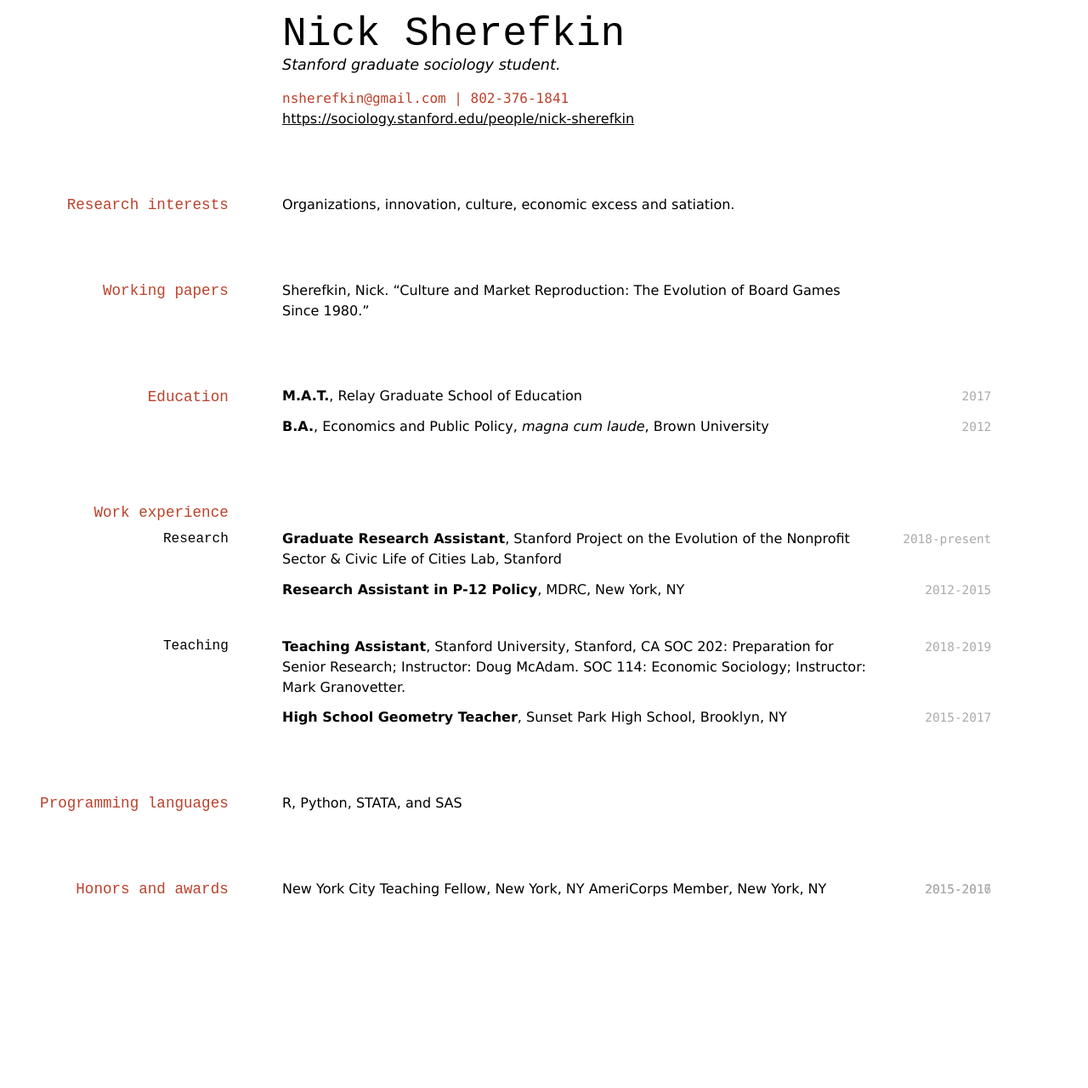
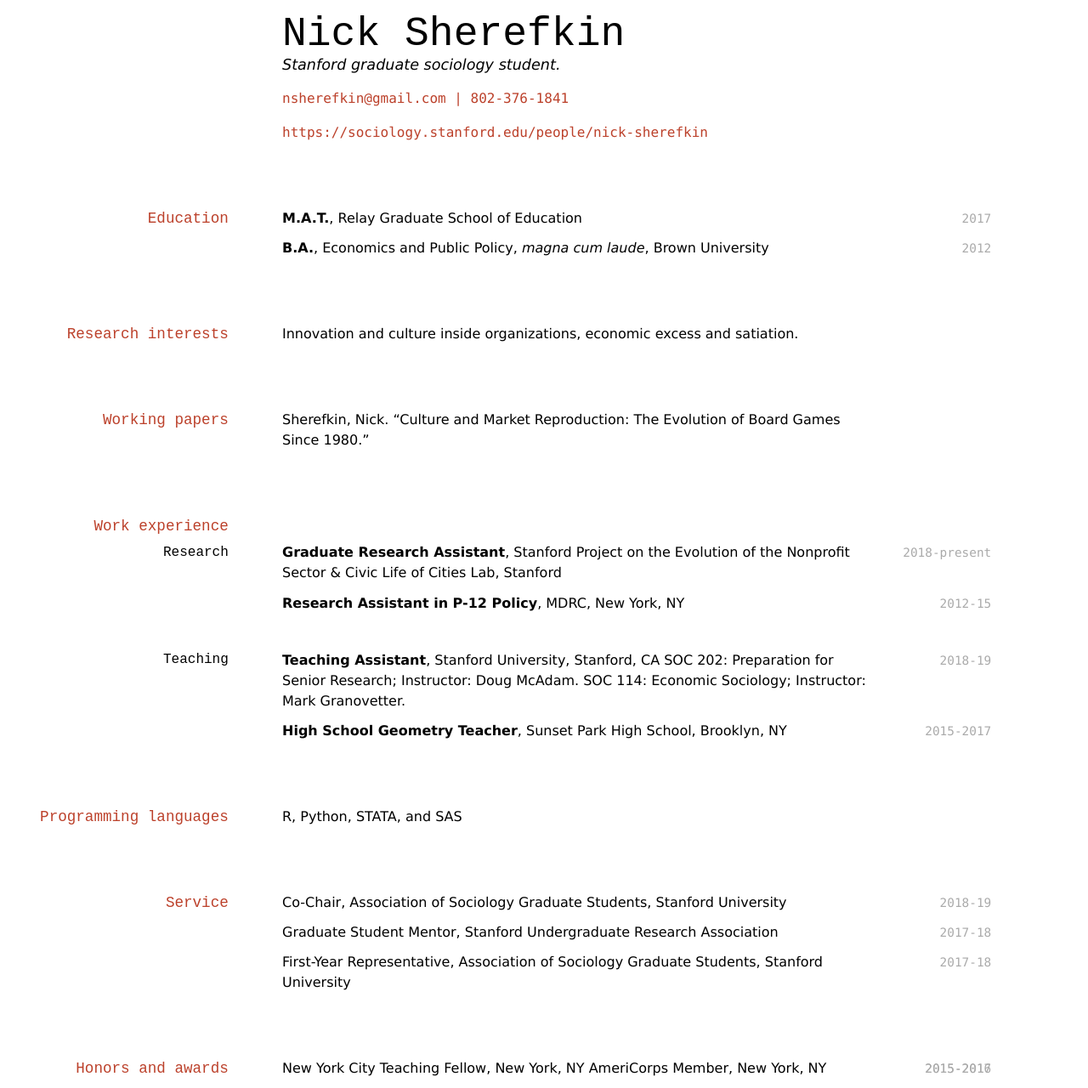
Before and after one commit to elipapa/markdown-cv, a Jekyll site: the page built from index.md, in a window 1280 px wide. Shown: the whole page at 85% size. Built offline with Jekyll 4.4.1, drawn with Linux system fonts in a browser that asks for light colours; before the commit the page ends 1069 px from its top, so only the background shows below that.

Commit message:
Update index.md

```diff
--- a/index.md
+++ b/index.md
@@ -8,18 +8,9 @@ Stanford graduate sociology student.
 <div id="webaddress">
 <a href="nsherefkin@gmail.com">nsherefkin@gmail.com</a> | 802-376-1841
 </div>
+<div id="webaddress">
 <a href="https://sociology.stanford.edu/people/nick-sherefkin">https://sociology.stanford.edu/people/nick-sherefkin</a>
-
-
-## Research interests
-
-Organizations, innovation, culture, economic excess and satiation.
-
-
-## Working papers <!--- Publications and working papers --->
-
-Sherefkin, Nick. "Culture and Market Reproduction: The Evolution of Board Games Since 1980."
-
+</div>
 
 ## Education
 
@@ -30,17 +21,27 @@ __M.A.T.__, Relay Graduate School of Education
 __B.A.__, Economics and Public Policy, *magna cum laude*, Brown University
 
 
+## Research interests
+
+Innovation and culture inside organizations, economic excess and satiation.
+
+
+## Working papers <!--- Publications and working papers --->
+
+Sherefkin, Nick. "Culture and Market Reproduction: The Evolution of Board Games Since 1980."
+
+
 ## Work experience
 
 ### Research
 `2018-present`
 __Graduate Research Assistant__, Stanford Project on the Evolution of the Nonprofit Sector & Civic Life of Cities Lab, Stanford
 
-`2012-2015`
+`2012-15`
 __Research Assistant in P-12 Policy__, MDRC, New York, NY
 
 ### Teaching
-`2018-2019`
+`2018-19`
 __Teaching Assistant__, Stanford University, Stanford, CA
 SOC 202: Preparation for Senior Research; Instructor: Doug McAdam.
 SOC 114: Economic Sociology; Instructor: Mark Granovetter.
@@ -54,6 +55,18 @@ __High School Geometry Teacher__, Sunset Park High School, Brooklyn, NY
 R, Python, STATA, and SAS
 
 
+## Service
+
+`2018-19`
+Co-Chair, Association of Sociology Graduate Students, Stanford University
+
+`2017-18`
+Graduate Student Mentor, Stanford Undergraduate Research Association
+
+`2017-18`
+First-Year Representative, Association of Sociology Graduate Students, Stanford University
+
+
 ## Honors and awards
 
 `2015-2017`
```
